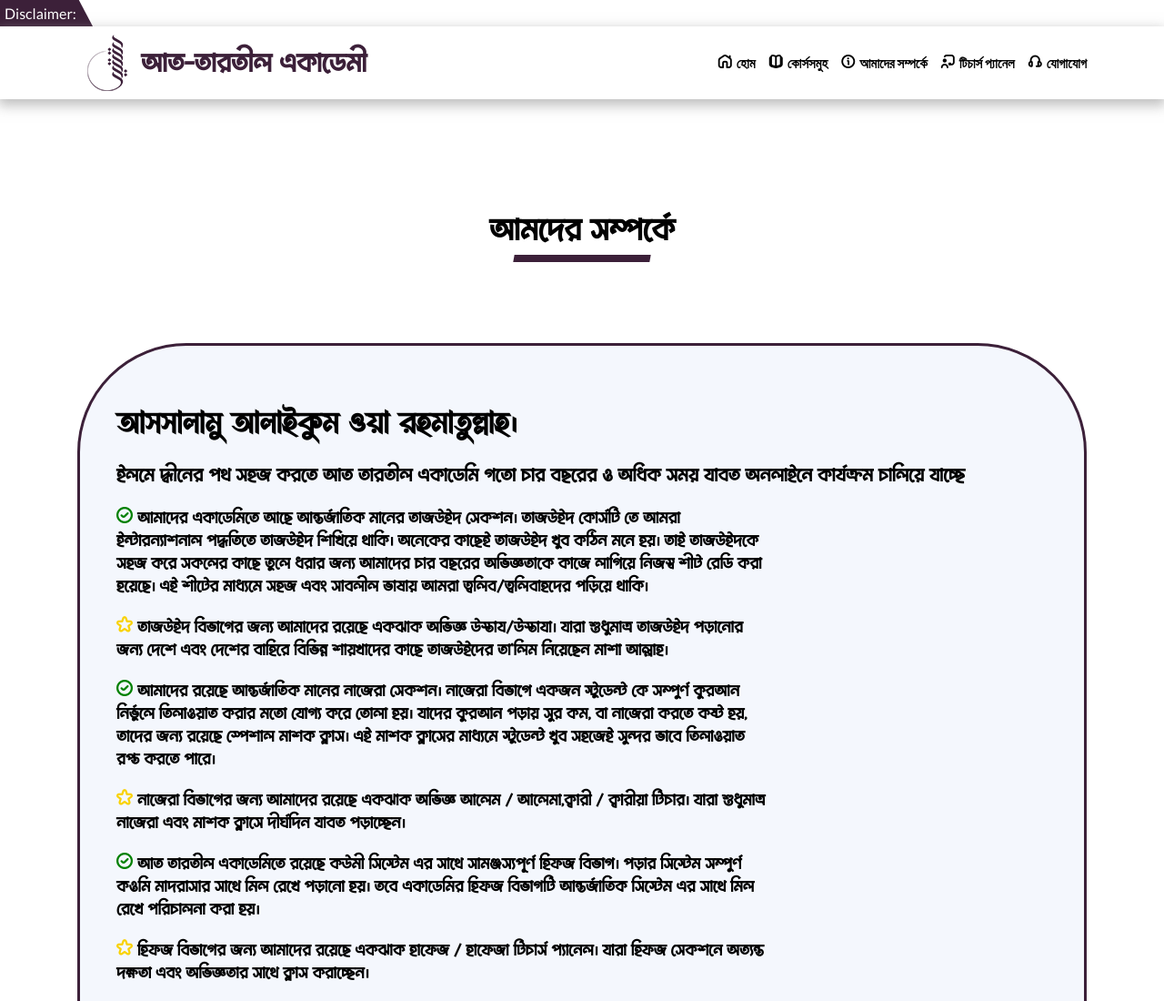
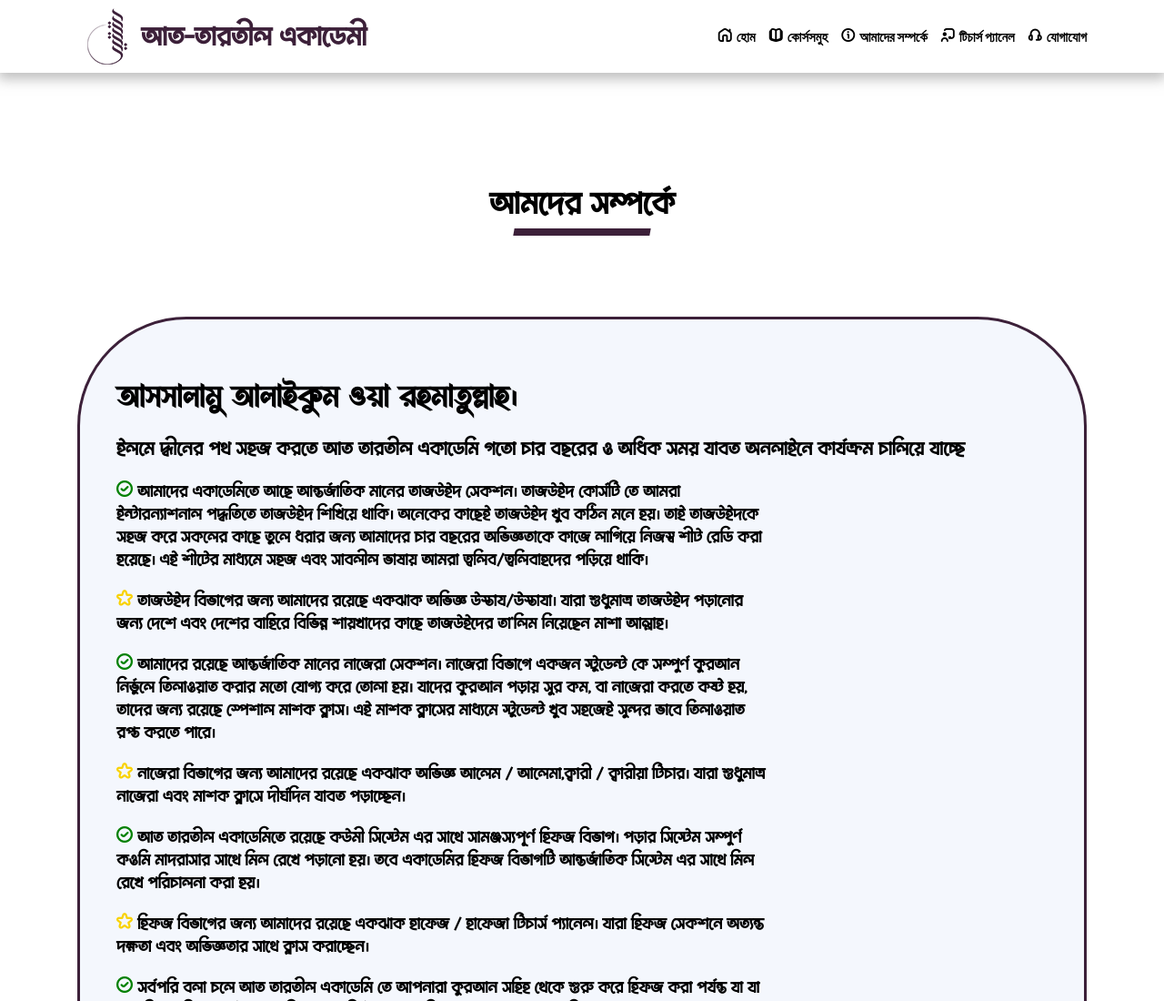
Before and after one commit to ridwan-rahman29/Project-Tarteel, a plain HTML site: page about_us.html in a window 1280 px wide. Shown: the top 1100 px of the page at 91% size. Drawn offline with nearby package versions, Linux system fonts and the light colour scheme.

Commit message:
all done

```diff
--- a/CSS/style.css
+++ b/CSS/style.css
@@ -60,7 +60,7 @@ a{
 
 
 /* Disclaimer Section Start */
-
+/*
 .disclaimer {
     display: flex;
     align-items: center;
@@ -80,9 +80,10 @@ a{
     letter-spacing: 4px;
     font-size: 20px;
     font-weight: bold;
-}
+} */
 
 /* Disclaimer Section End */
+
 
 
 /* Header Area Start Here */
--- a/about_us.html
+++ b/about_us.html
@@ -50,10 +50,10 @@
 
     <!-- Disclaimer Start -->
 
-         <div class="disclaimer">
+         <!-- <div class="disclaimer">
             <span>Disclaimer:</span>
             <marquee behavior="" direction="left" scrollamount="10">THIS WEBSITE IS UNDER DEVELOPMENT...SOME FUNCTIONS MIGHT BE BROKEN OR DISABLED...ALSO THIS WEBPAGE HASN'T RESPONSIVE YET, PLEASE VIEW IN DESKTOP MODE, JAZAKALLAH FOR YOU PATIENCE</marquee>
-        </div>
+        </div> -->
 
     <!-- Disclaimer End -->
 
```
Also changed, not shown: course_page.html (+2 -2 lines), index.html (+2 -2 lines), teachers_panel.html (+2 -2 lines).
